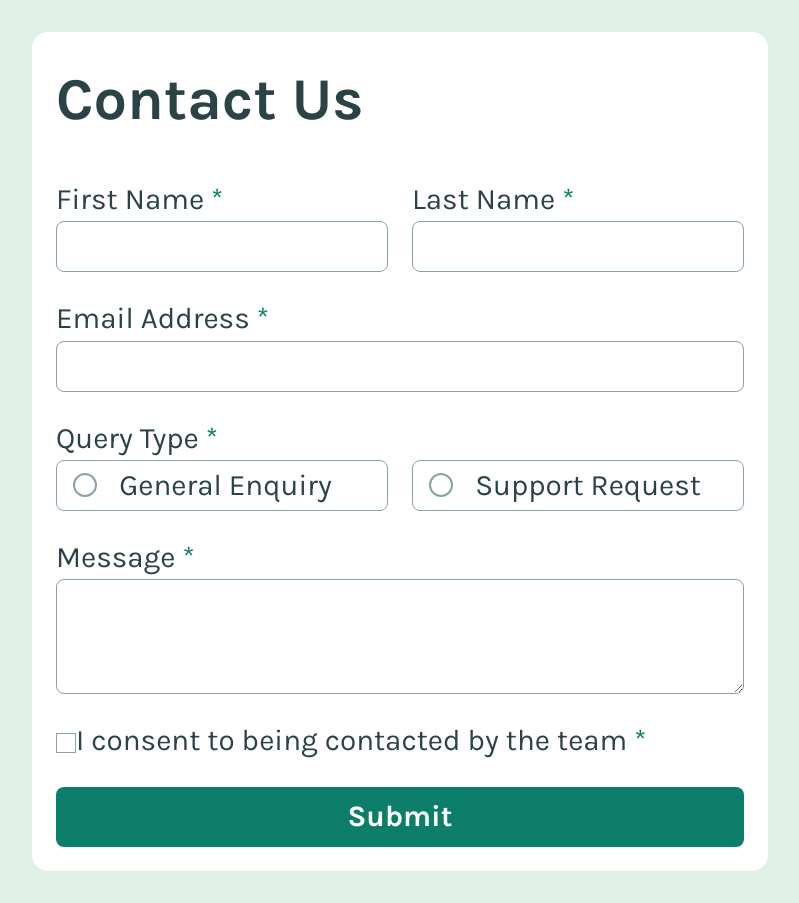
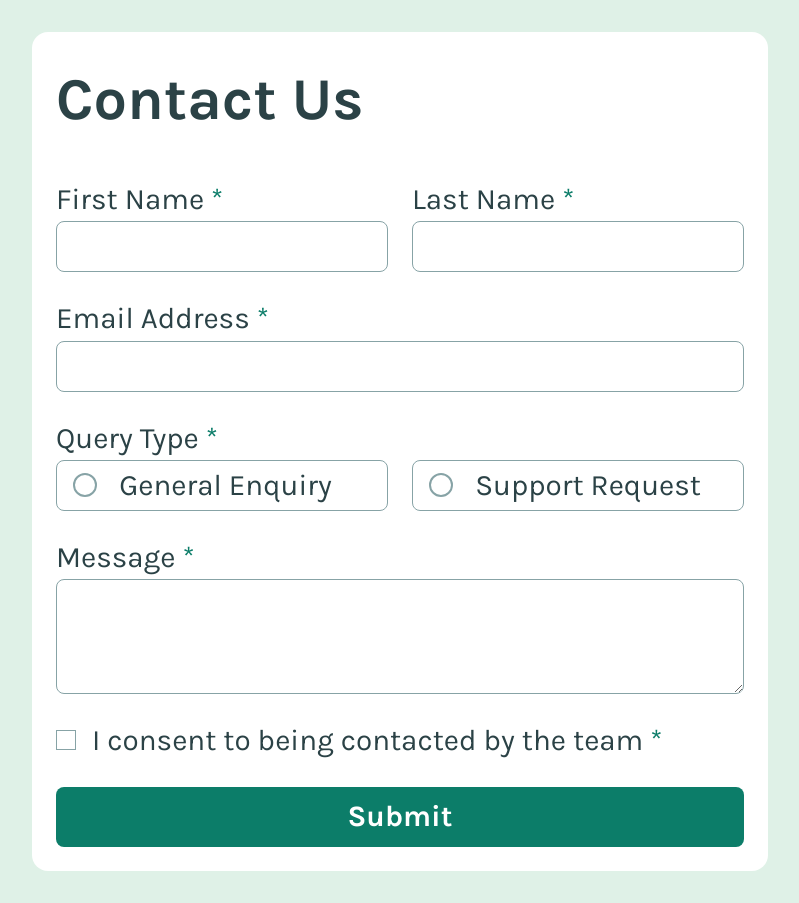
Before and after one commit to mayor-creator/contact_form_app, a React (Vite) app: page / in a window 1280 px wide. Shown: the whole page, without its empty margins (240-1039 px from the left). Built offline with nearby package versions, Linux system fonts and the light colour scheme.

Commit message:
add div element for checkbox input

```diff
--- a/src/components/Form.jsx
+++ b/src/components/Form.jsx
@@ -166,6 +166,7 @@ export function Form() {
           </label>
         </div>
         <div>
+          <div className={styles.checkbox_container}>
             <input
               className={styles.check_box_field}
               type="checkbox"
@@ -175,10 +176,11 @@ export function Form() {
               checked={checkConsent}
               onChange={(event) => setCheckConsent(event.target.checked)}
             />
-          <label htmlFor="consent">
+            <label htmlFor="consent" className={styles.checkbox_label}>
               I consent to being contacted by the team{" "}
               <span className={styles.asterisk_required}>*</span>
             </label>
+          </div>
           {isSubmitted && invalidCheckBox(checkConsent) && (
             <span className={styles.error}>
               To submit this form, please consent to being contacted
```
Lines whose indentation alone changed are shown as unchanged.
